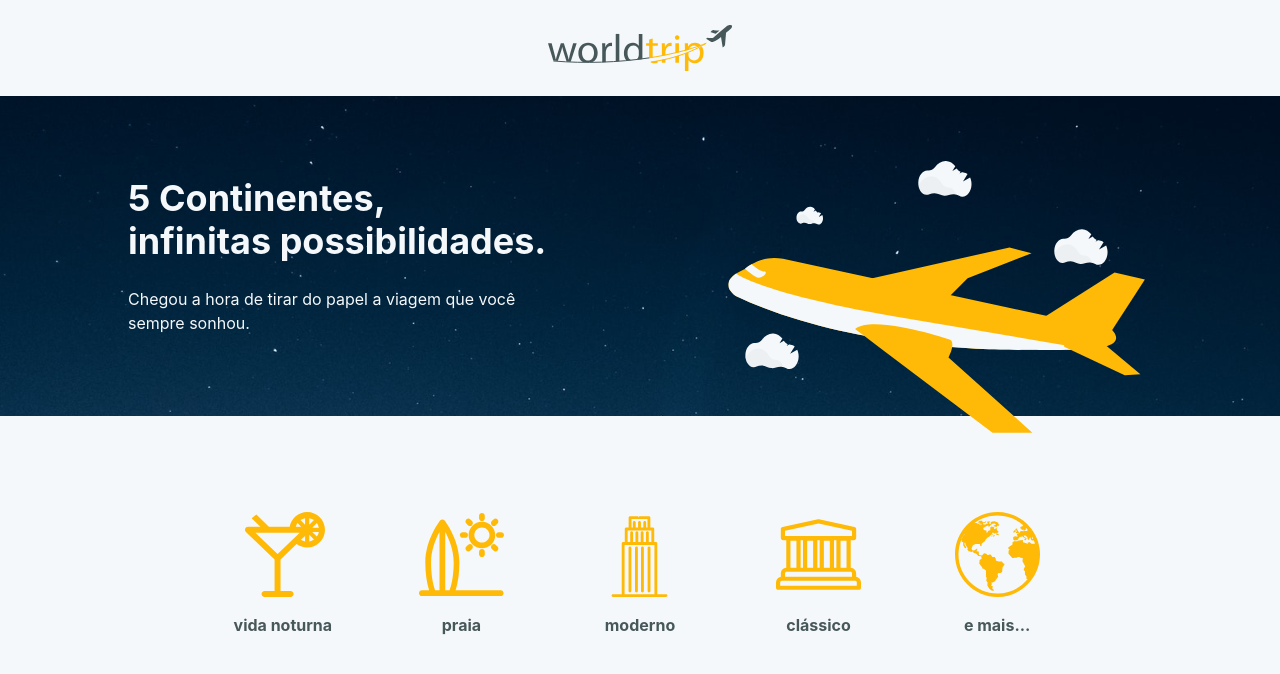
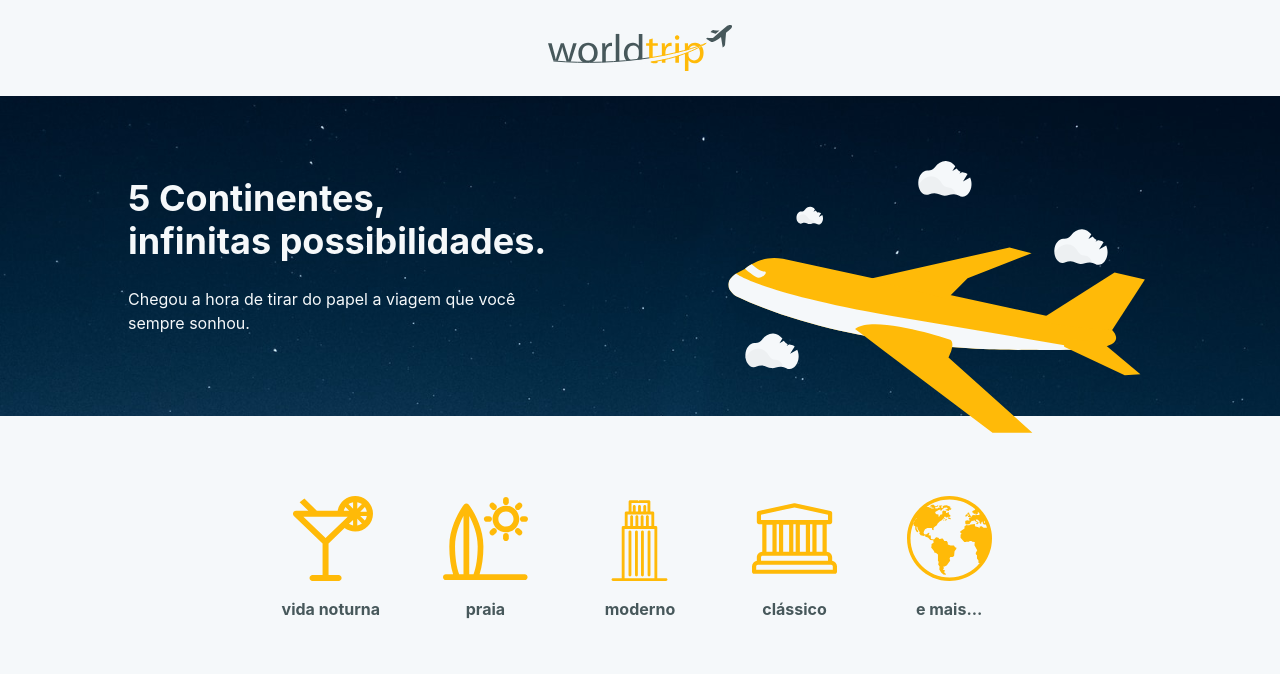
Before and after one commit to joaogkvalho/ignite-challenge-worldtrip, a Next.js app: page / in a window 1280 px wide. Shown: the top 674 px of the page. Built offline with nearby package versions, Linux system fonts and the light colour scheme.

Commit message:
bugs correction

```diff
--- a/src/components/TravelTypes.tsx
+++ b/src/components/TravelTypes.tsx
@@ -2,8 +2,19 @@ import { Flex, SimpleGrid, Box, Image, Text } from '@chakra-ui/react'
 
 export function TravelTypes(){
     return(
-        <Flex my="24" justify="center">
-            <SimpleGrid columns={5} spacing="20" align="center" justify="center">
+        <Flex
+            w="100%"
+            maxWidth={1180}
+            justify="center"
+            mx="auto"
+            my="20"
+        >
+           <SimpleGrid
+                columns={[2, 3, 5]}
+                spacing="14"
+                align="center"
+                justify="center"
+            >
                 <Box>
                     <Image src="/images/cocktail.svg" />
                     <Text mt="4" fontWeight="700">vida noturna</Text>
```
